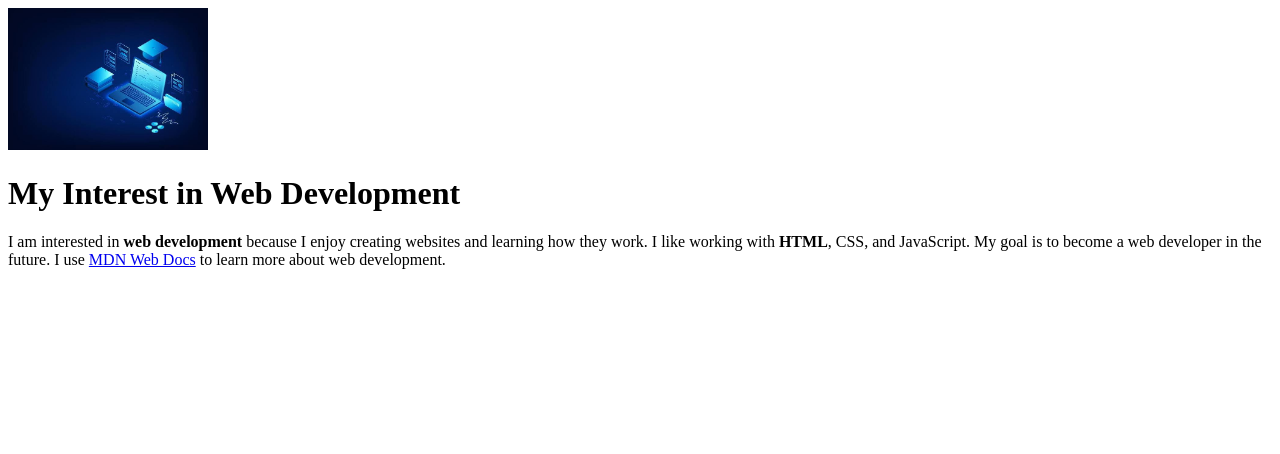
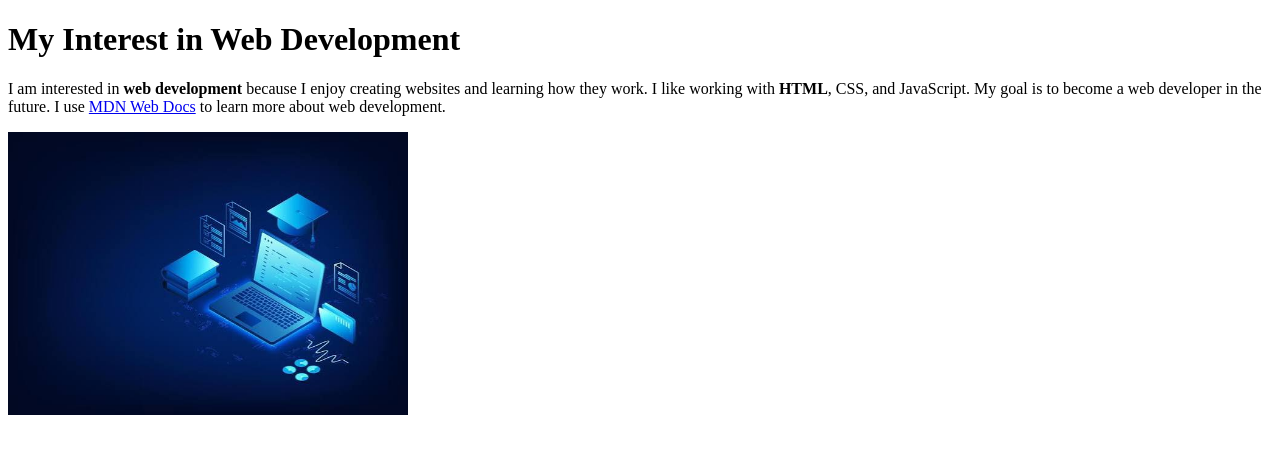
Before and after one commit to shams011987/shams011987.github.io, a plain HTML site: page index.html in a window 1280 px wide. Drawn offline with Linux system fonts and the light colour scheme.

Commit message:
Update index.html

```diff
--- a/index.html
+++ b/index.html
@@ -7,8 +7,6 @@
   </head>
 
   <body>
-    <img src="logo.png" alt="My Logo" width="200">
-
     <h1>My Interest in Web Development</h1>
 
     <p>
@@ -19,5 +17,7 @@
       <a href="https://developer.mozilla.org/">MDN Web Docs</a>
       to learn more about web development.
     </p>
+
+    <img src="logo.png" alt="My Logo" width="400">
   </body>
 </html>
```
